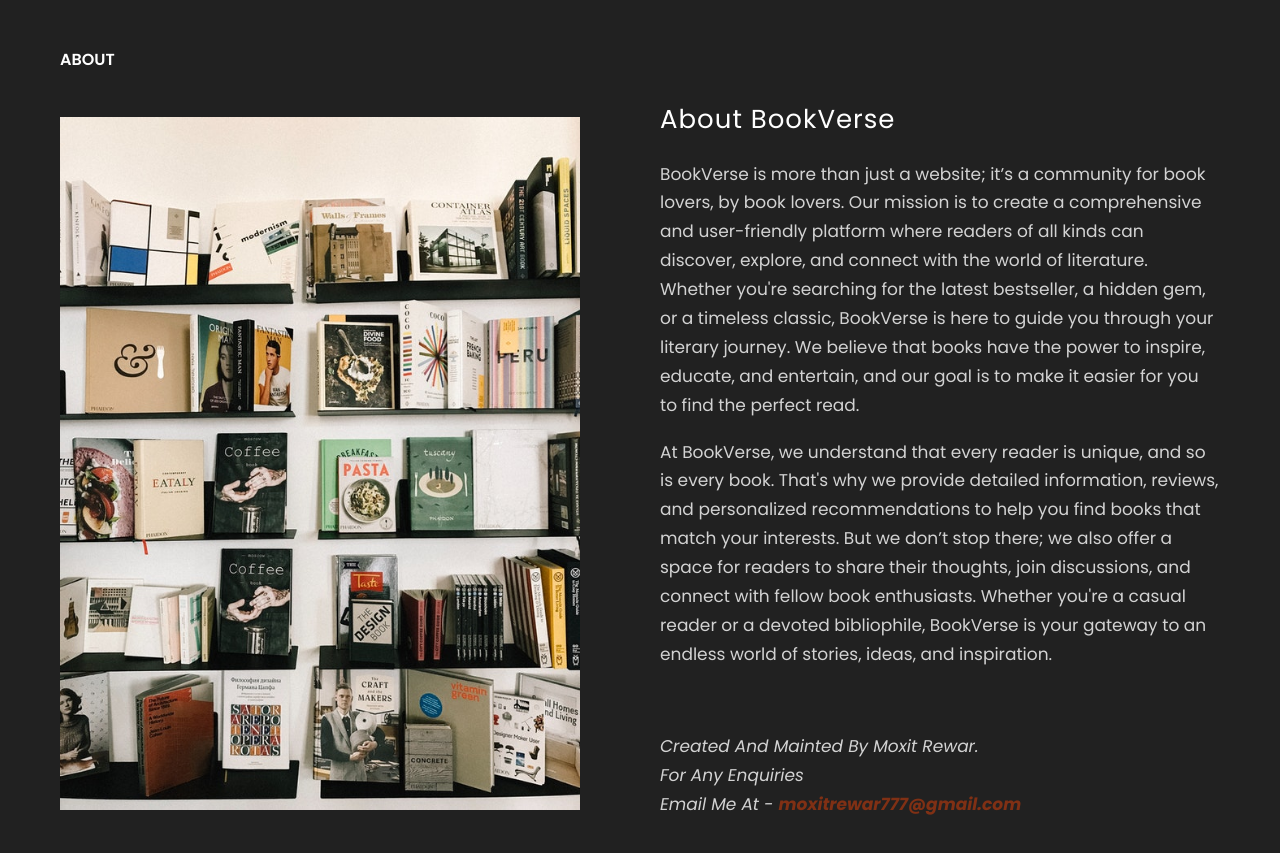
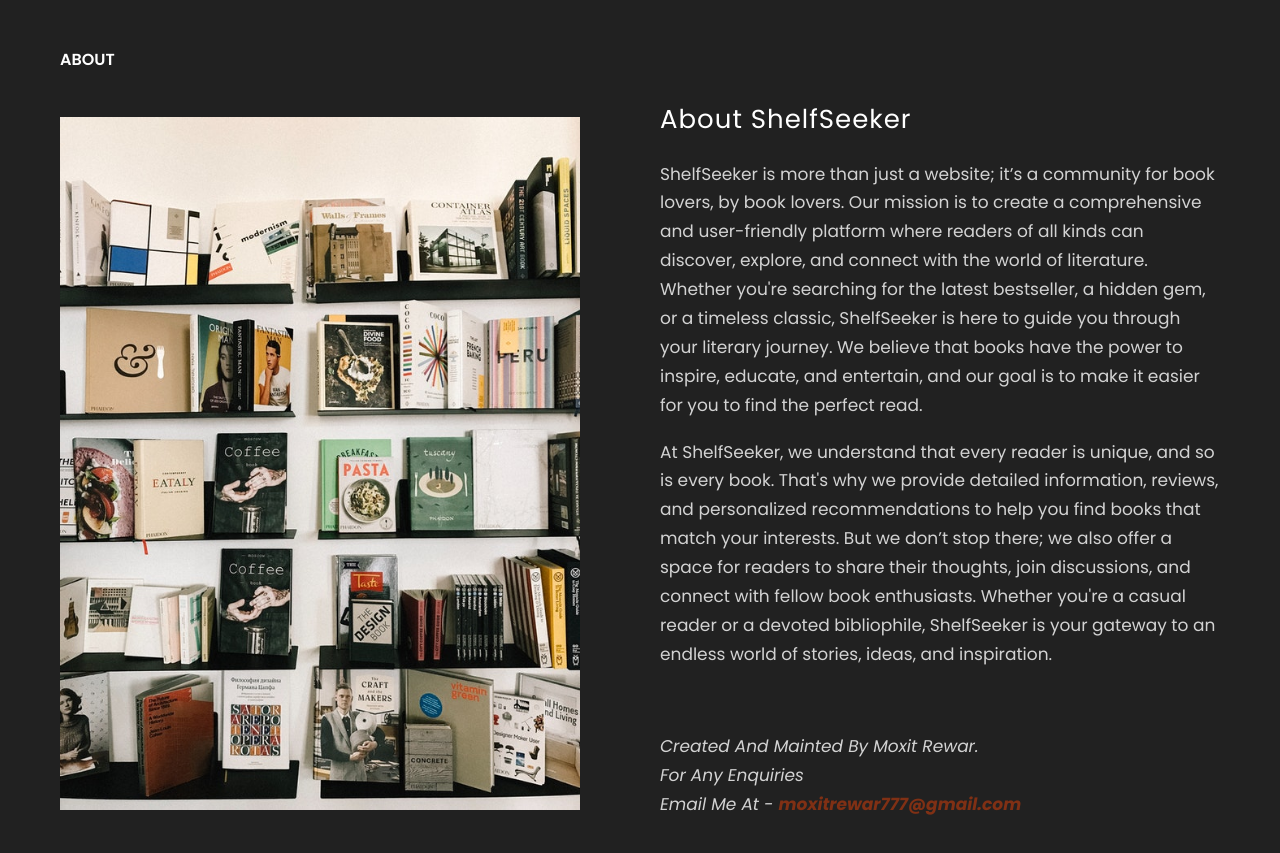
Before and after one commit to MATE0014/BookVerse, a React (Vite) app: page /about in a window 1280 px wide. Shown: the part 811-1664 px from the top of the page. Built offline with nearby package versions, Linux system fonts and the light colour scheme; no server answers.

Commit message:
Version 1.2

```diff
--- a/index.html
+++ b/index.html
@@ -2,9 +2,9 @@
 <html lang="en">
   <head>
     <meta charset="UTF-8" />
-    <link rel="icon" href="/favicon.ico" />
+    <link rel="icon" href="/logo.ico" />
     <meta name="viewport" content="width=device-width, initial-scale=1.0" />
-    <title>BookVerse</title>
+    <title>ShelfSeeker</title>
   </head>
   <body>
     <noscript>You need to enable JavaScript to run this app.</noscript>
--- a/src/components/Header/Header.jsx
+++ b/src/components/Header/Header.jsx
@@ -14,7 +14,7 @@ const Header = () => {
           </h2>
           <br />
           <p className="header-text text-[1.8rem] font-light">
-            Welcome to BookVerse, your ultimate destination for exploring the
+            Welcome to ShelfSeeker, your ultimate destination for exploring the
             world of literature. With easy search functionality and curated
             recommendations, finding your next favorite read has never been
             easier. Join our community of book enthusiasts and dive into a
--- a/src/components/Loader/Loader.jsx
+++ b/src/components/Loader/Loader.jsx
@@ -8,7 +8,7 @@ const Loader = () => {
       <div className="loader">
         <img src={LoaderImg} alt="loader" />
         <div className="loader-text capitalize">
-          please wait while we prepare the bookVerse for you
+          please wait while we arrange the shelf for you
         </div>
       </div>
     </div>
--- a/src/components/Navbar/Navbar.jsx
+++ b/src/components/Navbar/Navbar.jsx
@@ -15,7 +15,7 @@ const Navbar = () => {
           <Link to="/" className="navbar-brand flex items-center">
             <img src={logoImg} alt="BookVerse" />
             <span className="uppercase font-bold text-[2.4rem] tracking-[1px]">
-              BookVerse
+              ShelfSeeker
             </span>
           </Link>
           <button
--- a/src/index.jsx
+++ b/src/index.jsx
@@ -40,7 +40,7 @@ const AppProvider = ({ children }) => {
         setBooks(newBooks);
 
         if (newBooks.length >= 1) {
-          setResultTitle("Dive Into The BookVerse Below!");
+          setResultTitle("Here's Your Nice & Cozy Shelf!");
         } else {
           setResultTitle("We're Sorry, No Such Books Found!");
         }
--- a/src/pages/About/About.jsx
+++ b/src/pages/About/About.jsx
@@ -28,28 +28,28 @@ const About = () => {
           </div>
           <div className="about-text">
             <h2 className="about-title text-[2.6rem] tracking-[1px]">
-              About BookVerse
+              About ShelfSeeker
             </h2>
             <p className="text-[1.7rem]">
-              BookVerse is more than just a website; it’s a community for book
+              ShelfSeeker is more than just a website; it’s a community for book
               lovers, by book lovers. Our mission is to create a comprehensive
               and user-friendly platform where readers of all kinds can
               discover, explore, and connect with the world of literature.
               Whether you're searching for the latest bestseller, a hidden gem,
-              or a timeless classic, BookVerse is here to guide you through your
-              literary journey. We believe that books have the power to inspire,
-              educate, and entertain, and our goal is to make it easier for you
-              to find the perfect read.
+              or a timeless classic, ShelfSeeker is here to guide you through
+              your literary journey. We believe that books have the power to
+              inspire, educate, and entertain, and our goal is to make it easier
+              for you to find the perfect read.
             </p>
             <p className="text-[1.7rem]">
-              At BookVerse, we understand that every reader is unique, and so is
-              every book. That's why we provide detailed information, reviews,
-              and personalized recommendations to help you find books that match
-              your interests. But we don’t stop there; we also offer a space for
-              readers to share their thoughts, join discussions, and connect
-              with fellow book enthusiasts. Whether you're a casual reader or a
-              devoted bibliophile, BookVerse is your gateway to an endless world
-              of stories, ideas, and inspiration.
+              At ShelfSeeker, we understand that every reader is unique, and so
+              is every book. That's why we provide detailed information,
+              reviews, and personalized recommendations to help you find books
+              that match your interests. But we don’t stop there; we also offer
+              a space for readers to share their thoughts, join discussions, and
+              connect with fellow book enthusiasts. Whether you're a casual
+              reader or a devoted bibliophile, ShelfSeeker is your gateway to an
+              endless world of stories, ideas, and inspiration.
             </p>{" "}
             <br />
             <p className="text-[1.7rem] italic">
```
Also changed, not shown: 2 other files (tests, documents, lock files or other folders).
